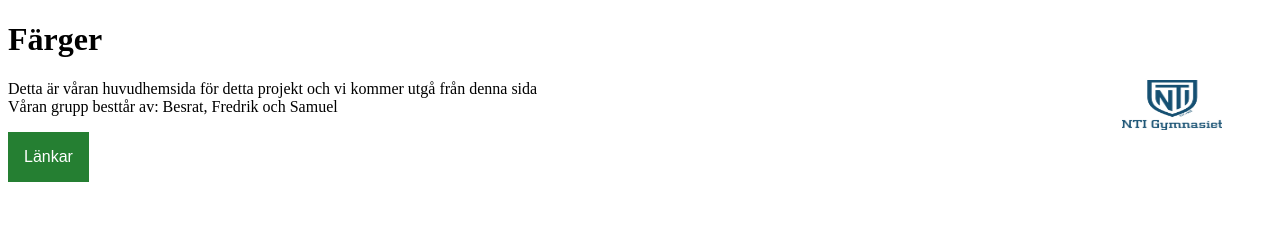
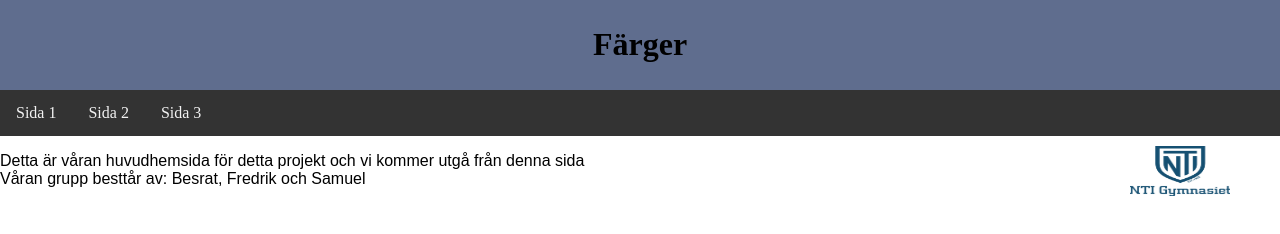
Before and after one commit to Luftmotor/ntifredriksvensson.github.io, a plain HTML site: page Mainsida/index.html in a window 1280 px wide. Drawn offline with Linux system fonts and the light colour scheme.

Commit message:
Huvudsida: Lagt till header, navbar och nti-logga

```diff
--- a/Mainsida/index.html
+++ b/Mainsida/index.html
@@ -8,7 +8,14 @@
     <title>Färger</title>
 </head>
 <body>
-    <h1 id="Rubrik"><b>Färger</b></h1>
+    <div class="header">
+         <h1 id="Rubrik"><b>Färger</b></h1>
+    </div>
+    <div class="topnav">
+        <a href="#">Sida 1</a>
+        <a href="#">Sida 2</a>
+        <a href="#">Sida 3</a>
+    </div>
     <div class="bilddrop">
     <img id="ntilogo" src="bilder/ntilogo.jpg" alt="ntilogotyp" width="100" height="50">
         <div class="bildcon">
@@ -18,14 +25,7 @@
     </div>
     <p id="text1">Detta är våran huvudhemsida för detta projekt och vi kommer utgå från denna sida <br/>
     Våran grupp besttår av: Besrat, Fredrik och Samuel</p>
-    <div class="dropdown">
-        <button class="dropbtn">Länkar</button>
-            <div class="dropcon">
-                <a href="#">Sida 1</a>
-                <a href="#">Sida 2</a>
-                <a href="#">Sida 3</a>
-            </div>
-        </div>
+
 
 </body>
 </html>
--- a/Mainsida/main.css
+++ b/Mainsida/main.css
@@ -1,46 +1,21 @@
 @charset "utf-8";
+body{
+    margin: 0;
+}
+#text1{
+    font-family: Arial, Helvetica, sans-serif;
+}
 #ntilogo{
    position: absolute;
    right: 50px;
 }
-
-.dropbtn{
-    background-color: rgba(11, 112, 25, 0.89);
-    color: white;
-    padding: 16px;
-    font-size: 16px;
-    border: none;
-    cursor: pointer;
-
-}
-.dropdown{
-    position: relative;
-    display: inline-block;
-}
-.dropcon{
-    display: none;
-    position: absolute;
-    background-color: #f9f9f9;
-    min-width: 160px;
-    box-shadow: 0px 8px 16px 0px rgba(0,0,0,0.2);
-
-}
-.dropcon a{
-    color: black;
-    padding: 12px 16px;
-    text-decoration: none;
-    display: block;
-}
-.dropcon a:hover{
-    background-color: #f1f1f1;
-}
-.dropdown:hover .dropcon{
-    display: block;
-}
-.dropdown:hover .dropbtn{
-    background-color: #3e8e41;
+.header{
+    background-color: rgba(37, 57, 102, 0.733);
+    text-align: center;
+    padding: 5px;
 }
 .bilddrop{
+    margin-top: 10px;
     position: relative;
     display: block;
 }
@@ -61,3 +36,19 @@
     padding: 15px;
     text-align: center;
 }
+.topnav{
+    overflow: hidden;
+    background-color: #333;
+}
+.topnav a{
+    float: left;
+    display: block;
+    color: #f2f2f2;
+    text-align: center;
+    padding: 14px 16px;
+    text-decoration: none;
+}
+.topnav a:hover{
+    background-color: #ddd;
+    color: black;
+}
```
